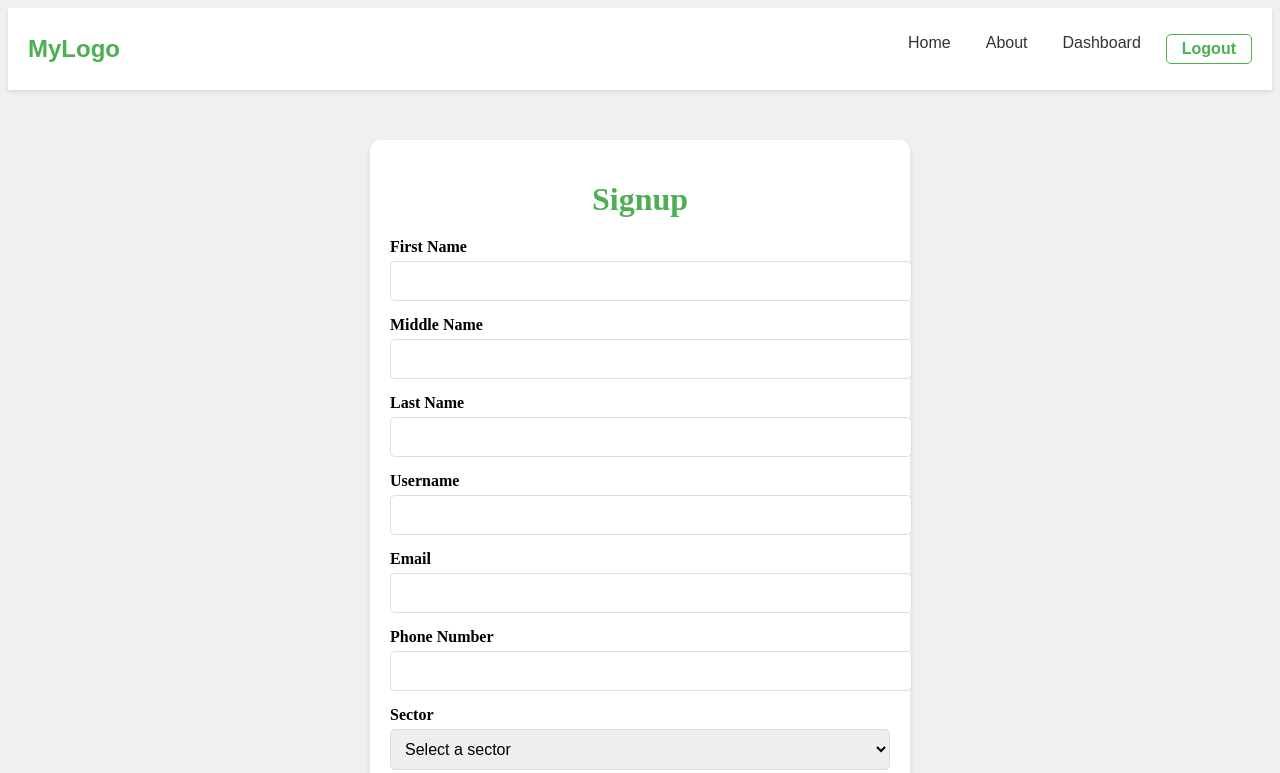
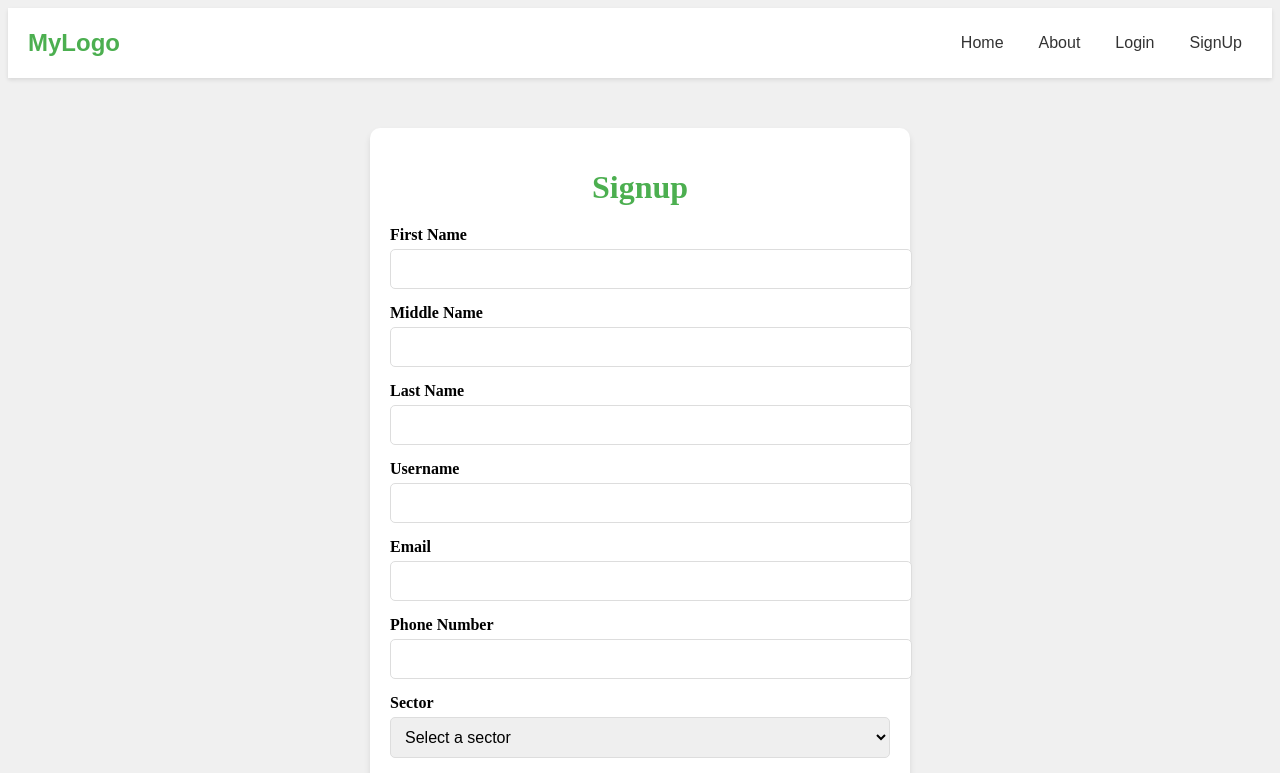
Before and after one commit to marwanGA09/pro-member-DMYJ, a React (Vite) app in the folder client/: page /signup in a window 1280 px wide. Shown: the top 773 px of the page. Built offline with nearby package versions, Linux system fonts and the light colour scheme.

Commit message:
add logout functionally

```diff
--- a/client/src/components/Navigation.jsx
+++ b/client/src/components/Navigation.jsx
@@ -2,21 +2,29 @@ import { useContext, useState } from 'react';
 import { Link } from 'react-router';
 import './Navigation.scss';
 import { myContext } from '../components/ContextProvider';
+import axios from 'axios';
 
 const Navigation = () => {
-  const [isLoggedIn, setIsLoggedIn] = useState(true);
-
-  const { user } = useContext(myContext);
+  const { user, setUser } = useContext(myContext);
   console.log(user);
   const handleLogout = () => {
-    setIsLoggedIn(false);
+    axios
+      .get('http://localhost:4321/v1/logout')
+      .then((res) => {
+        console.log(res);
+
+        setUser(false);
+      })
+      .catch((e) => {
+        console.log(e.response?.data);
+      });
     alert('You have been logged out.');
   };
 
-  const handleLogin = () => {
-    setIsLoggedIn(true);
-    alert('You are now logged in.');
-  };
+  // const handleLogin = () => {
+  //   // setIsLoggedIn(true);
+  //   alert('You are now logged in.');
+  // };
 
   return (
     <nav className="navigation">
@@ -30,7 +38,7 @@ const Navigation = () => {
         <li>
           <Link to={'/about'}>About</Link>
         </li>
-        {isLoggedIn ? (
+        {user ? (
           <>
             <li>
               <Link to={'/Dashboard'}>Dashboard</Link>
```
Also changed, not shown: 1 other file (tests, documents, lock files or other folders).
